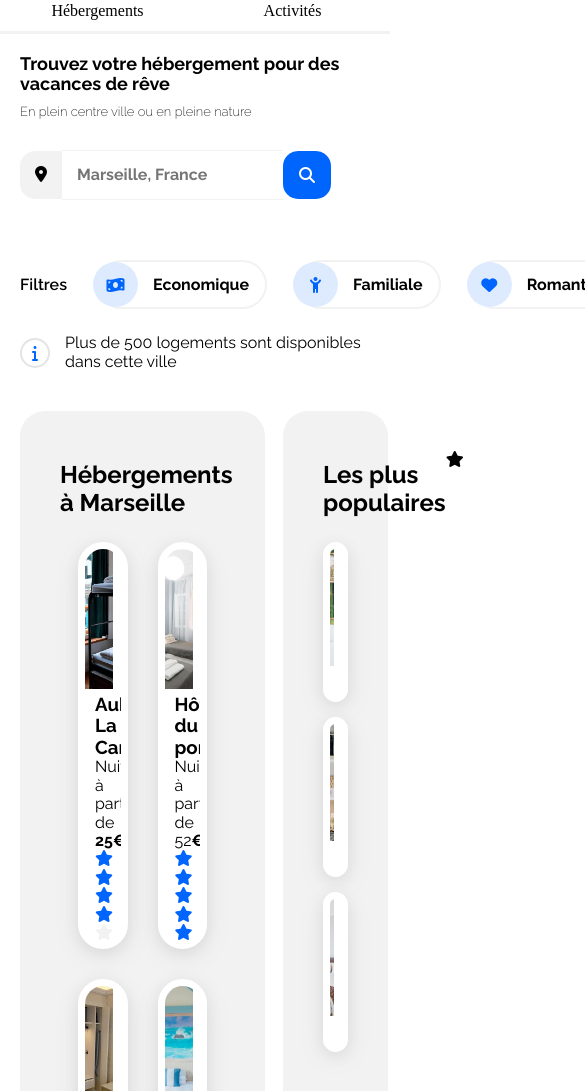
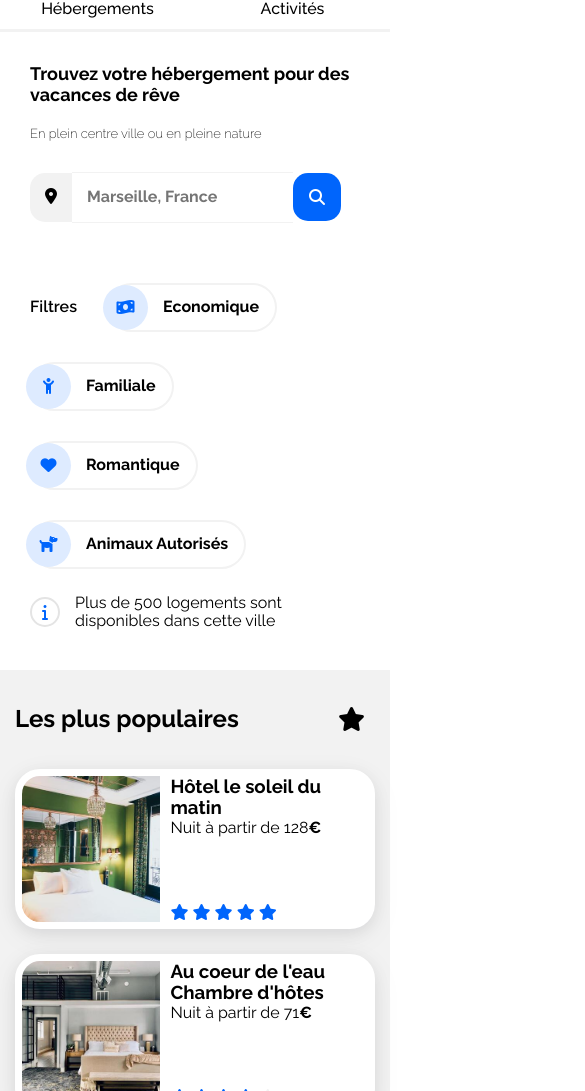
Before and after one commit to Svenhildr/p2booki, a plain HTML site: page index.html in a window 390 px wide. Shown: the part 102-1193 px from the top of the page, 585 px wide, since content can reach past the window. Drawn offline with Linux system fonts and the light colour scheme.

Commit message:
QM mobile en partie

```diff
--- a/css/style.css
+++ b/css/style.css
@@ -1,62 +1,62 @@
-main{
-    font-family: 'Raleway', sans-serif;
+body {
+  font-family: "Raleway", sans-serif;
+}
+
+#header,
+#recherche,
+#hebergement,
+#activités {
   margin: 0px 50px;
 }
 
-*{
-    margin: 0; padding: 0; box-sizing: border-box;
+* {
+  margin: 0;
+  padding: 0;
+  box-sizing: border-box;
 }
 
-@media (max-width: 992px) {
-    body{margin: 0px;}
-}
-a{
+a {
   text-decoration: none;
-    color: inherit ;
+  color: inherit;
 }
 
 /************************* en tête de la page *************************/
 
-/* test */
-
-header{
+header {
   display: flex;
   align-items: center;
+  justify-content: space-between;
   padding: 20px 0px;
 }
 
-header img{
-    height: 67px;
-    width: 165px;
-    padding-left: 40px ;
-    margin-right: auto;
-    margin-top:auto ;
+header #logo {
+  height: 65px;
+  width: 190px;
+  padding-left: 70px;
 }
 
-.liensNav{
-    padding:40px 40px;
+.liensNav {
+  padding: 40px 40px;
   font-weight: 500;
   border-top: 3.5px solid transparent;
 }
 
-.liensNav:hover{
-    color: #0065FC;
-    border-top: 3.5px solid #0065FC;
+.liensNav:hover {
+  color: #0065fc;
+  border-top: 4px solid #0065fc;
 }
 
 /************************* responsive en tête *************************/
 
-@media (max-width: 992px) {
-    header{
+@media screen and (max-width: 768px) {
+  header {
     display: block;
     text-align: center;
-
   }
 
-    img{
+  header #logo {
     text-align: center;
-        max-height: 80%;
-        max-width: 80%;
+    padding-left: 10;
   }
 
   header nav {
@@ -65,69 +65,65 @@ header img{
     align-items: center;
   }
 
-    .liensNav{
-        flex: 2 ;
+  .liensNav {
+    flex: 2;
     border-top: 3.5px solid transparent;
-        border-bottom: 3.5px solid #F2F2F2;
+    border-bottom: 3.5px solid #f2f2f2;
     padding: 10px 40px;
   }
 
-
-    .liensNav:hover{
+  .liensNav:hover {
     border-top: 3.5px solid transparent;
-        border-bottom: 3.5px solid #0065FC;
-        margin: auto;
+    border-bottom: 3.5px solid #0065fc;
   }
 }
 
+/************************* titres en tête *************************/
+#recherche {
+  margin-left: 50px;
+}
 
-/************************* titres en tête *************************/
-
-h1{
+h1 {
   font-size: xx-large;
 }
 
-.enTete{
+.enTete {
   font-size: large;
   font-weight: 200;
   padding-bottom: 15px;
 }
 
-@media (max-width: 992px) {
-    main{
-        margin: 0px 20px;
+@media screen and (max-width: 768px) {
+  #recherche {
+    margin: 0 30px;
   }
 
-    h1{
-        margin: auto;
+  h1 {
     font-size: large;
   }
-    .enTete{
-        margin: auto;
+  .enTete {
     padding: 10px 0px 0px 0px;
     font-size: small;
   }
-
 }
 
 /************************* barre de recherches *************************/
 
-.searchForm{
-
+.searchForm {
   display: flex;
   align-items: center;
   border: 1px;
 }
 
-.searchForm .searchBar{
-    border: none ;
-    border-top: 1px solid #F2F2F2;
-    border-bottom: 1px solid #F2F2F2;
+.searchForm .searchBar {
+  border: none;
+  border-top: 1px solid #f2f2f2;
+  border-bottom: 1px solid #f2f2f2;
   padding: 15px 15px;
 }
 
-.locationDot{
-    background-color: #F2F2F2;
+.locationDot {
+  background-color: #f2f2f2;
   border-radius: 15px 0px 0px 15px;
   padding: 15px 15px;
 }
@@ -136,87 +132,81 @@ h1{
   font-weight: 700;
 }
 
-.searchButton{
+.searchButton {
   border: 2px;
   color: white;
-    font-weight: 700 ;
-    background-color: #0065FC;
+  font-weight: 700;
+  background-color: #0065fc;
   border-radius: 0px 15px 15px 0px;
   padding: 15px 15px;
   cursor: pointer;
 }
 .searchButton i {
-    display:none;
+  display: none;
 }
 
-
-@media (max-width: 992px) {
-
-    .searchForm{
+@media screen and (max-width: 768px) {
+  .searchForm {
     margin: 0px;
     padding: 30px 0px;
   }
 
-    .searchButton span{
+  .searchButton span {
     display: none;
   }
-    .searchButton{
+  .searchButton {
     border-radius: 15px;
   }
-    .searchButton i{
+  .searchButton i {
     border: 2px;
     color: white;
-        font-weight: 700 ;
-        background-color: #0065FC;
+    font-weight: 700;
+    background-color: #0065fc;
     padding: 1px 1px;
     cursor: pointer;
     display: flex;
   }
 }
 
-
 /************************* Filtres*************************/
 
-.filtres{
+.filtres {
   display: flex;
-    align-items:center;
+  align-items: center;
+  flex-wrap: wrap;
   gap: 30px;
   padding-top: 30px;
-
 }
 
-.filtres .textesFiltres{
+.filtres .textesFiltres {
   font-weight: bold;
   display: flex;
-    justify-content: space-between;
   align-items: center;
   gap: 15px;
   border-radius: 70px;
-    border: 2px solid #DEEBFF;
-    border-top: 2px solid #F2F2F2;
-    border-right: 2px solid #F2F2F2;
-    border-bottom: 2px solid #F2F2F2;
+  border: 2px solid #deebff;
+  border-top: 2px solid #f2f2f2;
+  border-right: 2px solid #f2f2f2;
+  border-bottom: 2px solid #f2f2f2;
   border-left: 2px solid transparent;
   cursor: pointer;
 }
 
-.filtres .textesFiltres:hover{
+.filtres .textesFiltres:hover {
   border: none;
-    background-color: #DEEBFF;
+  background-color: #deebff;
   transform: scale(1.125);
   transition: 0.4s;
 }
 
-
-.titreFiltres{
+.titreFiltres {
   font-size: medium;
-    font-weight:600;
-
+  font-weight: 600;
 }
 
-.textesFiltres span{
-    background-color: #DEEBFF;
-    color: #0065FC;
+.textesFiltres span {
+  background-color: #deebff;
+  color: #0065fc;
   border-radius: 100%;
   height: 45px;
   width: 45px;
@@ -227,157 +217,184 @@ h1{
   justify-content: center;
 }
 
-.textesFiltres label{
-    padding-right: 16px ;
+.textesFiltres label {
+  padding-right: 16px;
   display: inline;
-
 }
 
-.textesFiltres{
+.textesFiltres {
   border: none;
   border-radius: 50%;
 }
 
 /************************* info bulle *************************/
 
-.info{
+.info {
   display: flex;
   align-items: center;
   margin: 25px 0px 40px 0px;
   gap: 15px;
 }
 
-.fa-sharp{
+.fa-sharp {
   background-color: white;
   border: 2px solid rgb(228, 228, 228);
-    color: #0065FC;
+  color: #0065fc;
   border-radius: 100%;
   padding: 5px 10px;
 }
 
-
 /************************* résultats hébergements + generique *************************/
 
-#hebergement{
+#hebergement {
   display: flex;
   justify-content: space-between;
-    gap: 18px;
+  gap: 40px;
 }
 
-.marseille h2, .populaire h2{
-    padding: 10px 0 10px 0;
+.marseille h2,
+.populaire h2 {
+  padding: 20px 0;
 }
 
-
-.marseille, .populaire{
-    background-color: #F2F2F2;
+.marseille,
+.populaire {
+  background-color: #f2f2f2;
   border-radius: 25px;
   gap: 16px;
-    padding: 40px;
-    display: flex;
-    flex-direction: column;
+  padding: 30px;
 }
 
-.marseille{
-    width: 70%;
+.marseille {
+  width: 100%;
 }
 
-.marseille .containerCard{
+.marseille .containerCard {
   display: flex;
   flex-wrap: wrap;
   justify-content: center;
   width: 100%;
   gap: 30px;
-
 }
 
-.marseille .containerCard .card{
+.marseille .containerCard .card {
   width: 30%;
   background-color: white;
   border-radius: 25px;
-    border: 7px solid white ;
+  border: 7px solid white;
   overflow: hidden;
-
 }
 
-.marseille .containerCard .card img{
+.marseille .containerCard .card img {
   width: 100%;
   object-fit: cover;
   height: 140px;
-
 }
-.marseille .content{
-    padding-left: 10px;
+.marseille .content {
+  padding: 5px 0 10px 10px;
   display: flex;
   flex-direction: column;
-
 }
 
-.note{
+.note {
   display: block;
-    color: #0065FC;
-
+  color: #0065fc;
 }
 
-.grey{
-    color: #F2F2F2;
+.grey {
+  color: #f2f2f2;
 }
 
-.afficher{
-    padding: 30px 0 0 10px ;
+.afficher {
+  padding: 30px 0 0 10px;
 }
 
-.afficher:hover{
-    color: #0065FC;
+.afficher:hover {
+  color: #0065fc;
 }
 
-.containerCard .card{
-    box-shadow: rgba(17, 17, 26, 0.08) 0px 4px 16px, rgba(17, 17, 26, 0.05) 0px 8px 32px;
+.containerCard .card {
+  box-shadow: rgba(17, 17, 26, 0.08) 0px 4px 16px,
+    rgba(17, 17, 26, 0.05) 0px 8px 32px;
 }
 
-.containerCard .card:hover{
+.containerCard .card:hover {
   transform: scale(1.12);
   transition: 0.9s;
 }
 
+@media screen and (max-width: 768px) {
+  #hebergement {
+    margin: 0;
+    display: flex;
+    flex-direction: column-reverse;
+  }
+
+  .populaire {
+    background-color: #f2f2f2;
+    border-radius: 0;
+    padding: 0;
+    width: 100%;
+  }
+  .marseille {
+    background-color: white;
+  }
+
+  .marseille,
+  .populaire {
+    display: flex;
+    flex-direction: column;
+    width: 100%;
+    padding: 15px;
+  }
+  .marseille .containerCard .card,
+  .populaire .containerCard.card {
+    width: 100%;
+    gap: 10;
+  }
+}
 
 /************************* Les plus populaires *************************/
 
-.populaire{
-    width: 30%;
+.populaire {
+  width: auto;
 }
 
-.populaire .etoilePop{
+.populaire .etoilePop {
   display: flex;
   justify-content: space-between;
+  align-items: center;
   padding-right: 10px;
 }
+.etoilePop .fa-star {
+  font-size: x-large;
+}
 
-.populaire .containerCard{
+.populaire .containerCard {
   display: flex;
   flex-direction: column;
   align-items: center;
   width: 100%;
-    gap: 15px;
+  gap: 25px;
 }
 
-.populaire .containerCard .card{
+.populaire .containerCard .card {
   width: 100%;
   background-color: white;
   border-radius: 25px;
-    border: 7px solid white ;
+  border: 7px solid white;
   overflow: hidden;
   display: flex;
   height: 160px;
 }
 
-.populaire .containerCard .card img{
+.populaire .containerCard .card img {
   width: 40%;
   object-fit: cover;
   height: 100%;
 }
 
-.populaire .content{
+.populaire .content {
   padding-left: 10px;
   display: flex;
   flex-direction: column;
@@ -386,12 +403,12 @@ h1{
 
 /************************* Activités à Marseille *************************/
 
-#activités > h2{
+#activités > h2 {
   margin-top: 60px;
-    padding-bottom: 20px;
+  padding-bottom: 30px;
 }
 
-#activités .activites{
+#activités .activites {
   display: flex;
   gap: 30px;
   height: 600px;
@@ -399,12 +416,12 @@ h1{
   justify-content: space-between;
 }
 
-.conteneurImg{
+.conteneurImg {
   width: 100%;
   height: 100%;
 }
 
-.image{
+.image {
   object-fit: cover;
   height: 100%;
   min-height: 100%;
@@ -412,45 +429,48 @@ h1{
   min-width: 100%;
 }
 
-.image:hover{
+.image:hover {
   transform: scale(1.12);
   transition: 0.9s;
 }
 
-.large{
+.large {
   width: 23%;
   min-width: 23%;
   height: 100%;
 }
 
-.smallMedium{
+.smallMedium {
   display: flex;
   flex-direction: column;
   gap: 30px;
   width: 23%;
 }
 
-.medium{
+.medium {
   width: 100%;
   max-width: 100%;
   height: 58%;
 }
 
-.small{
-    width:100%;
+.small {
+  width: 100%;
   max-width: 100%;
   height: 37%;
 }
 
-.large , .medium , .small{
+.large,
+.medium,
+.small {
   border-radius: 25px;
-    box-shadow: rgba(17, 17, 26, 0.08) 0px 4px 16px, rgba(17, 17, 26, 0.05) 0px 8px 32px;
+  box-shadow: rgba(17, 17, 26, 0.08) 0px 4px 16px,
+    rgba(17, 17, 26, 0.05) 0px 8px 32px;
   overflow: hidden;
   position: relative;
 }
 
-.contentTitre{
-    padding: 10px 0 10px 30px;
+.contentTitre {
+  padding: 20px 0 15px 30px;
   position: absolute;
   bottom: 0;
   left: 0;
@@ -459,43 +479,45 @@ h1{
   font-size: small;
 }
 
-
-
 /************************* pied de page *************************/
 
-footer{
+footer {
   margin-top: 60px;
-    background-color: #F2F2F2;
+  background-color: #f2f2f2;
+  display: flex;
+  justify-content: space-between;
 }
 
-.listes{
+.listes {
   padding: 30px;
   display: flex;
-    justify-content: space-evenly;
-
+  gap: 30px;
+  margin-left: 20px;
 }
 
-.titreFooter{
-    padding-bottom: 15px ;
+.titreFooter {
+  padding-bottom: 15px;
 }
 
-li{
+li {
   list-style: none;
   padding-bottom: 8px;
 }
 
-li:hover{
-    color: #0065FC;
+li:hover {
+  color: #0065fc;
 }
 
+/************************* RESPONSIVE *************************/
 
+/*@media only screen and (min-width: 992px) {
+  .filtres {
+    display: flex;
+    flex-wrap: wrap;
+  }
+}
 
+ @media (max-width: 992px) {
 
-
-/************************* RESPONSIVE *************************/
-/* @media (max-width: 992px) {
-    .filtres{
-        display: flex;
-        flex-wrap : wrap;
     }
 } */
--- a/index.html
+++ b/index.html
@@ -29,13 +29,13 @@
     <header class="navigation">
       <img src="./images/logo/Booki.png" alt="logo_Booki" id="logo" />
       <nav>
-        <a class="liensNav" href="#hébergements"> Hébergements </a>
+        <a class="liensNav" href="#hebergement"> Hébergements </a>
         <a class="liensNav" href="#activités"> Activités </a>
       </nav>
     </header>
 
     <main>
-      <section>
+      <section id="recherche">
         <!-- Titres -->
 
         <div>
```
Lines whose indentation alone changed are shown as unchanged.
